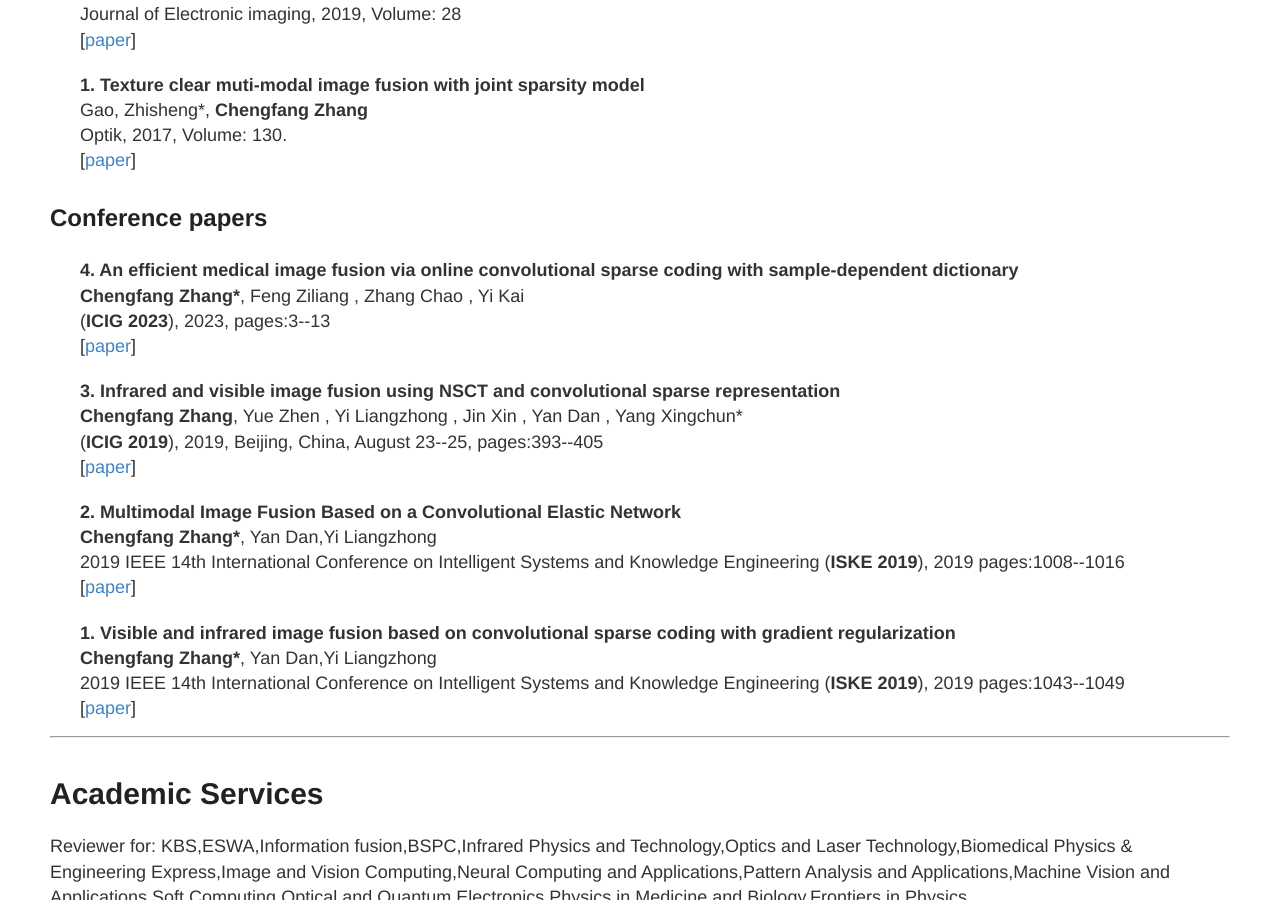
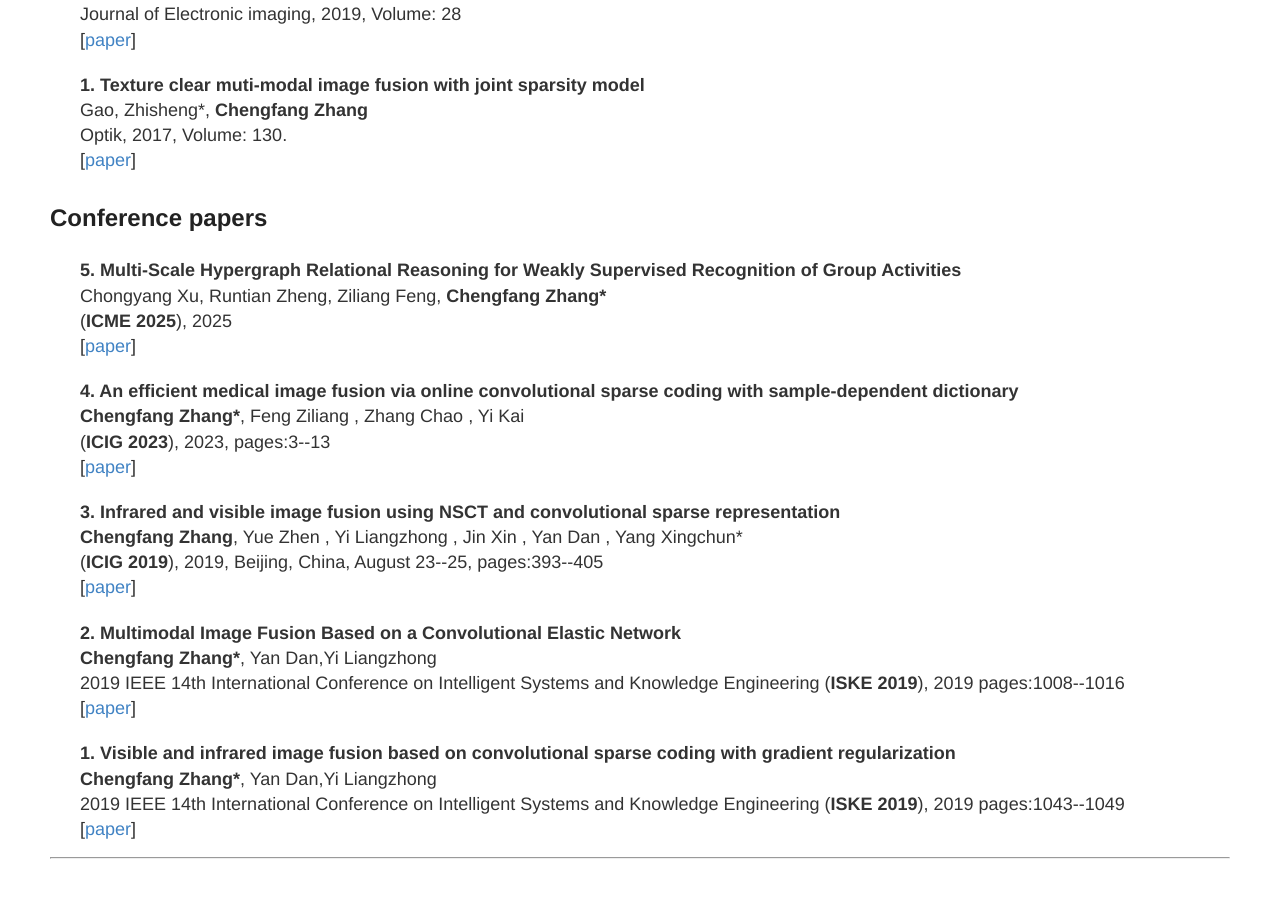
Before and after one commit to ChengfangZhang117/ChengfangZhang117.github.io, a Jekyll site: the page built from index.md, in a window 1280 px wide and 900 px high, scrolled down 3496 px. Built offline with Jekyll 4.4.1, drawn with Linux system fonts in a browser that asks for light colours; our own code applies the rules of GitHub Pages for plain Markdown files.

Commit message:
index.md

```diff
--- a/index.md
+++ b/index.md
@@ -245,7 +245,13 @@ I am currently a member at [Intelligent Policing Key Laboratory of Sichuan Provi
 
 <div class="papers-container papers-selected">
 
-
+<div class="publication media paperhi">
+   <div class="media-body">
+	   <b>5. Multi-Scale Hypergraph Relational Reasoning for Weakly Supervised Recognition of Group Activities</b><br>
+   	Chongyang Xu, Runtian Zheng, Ziliang Feng, <strong><b>Chengfang Zhang*</b></strong><br/>(<b>ICME 2025</b>), 2025<br/>
+   	[<a href="">paper</a>]
+   </div>
+</div>
 
 <div class="publication media paperhi">
    <div class="media-body">
```
